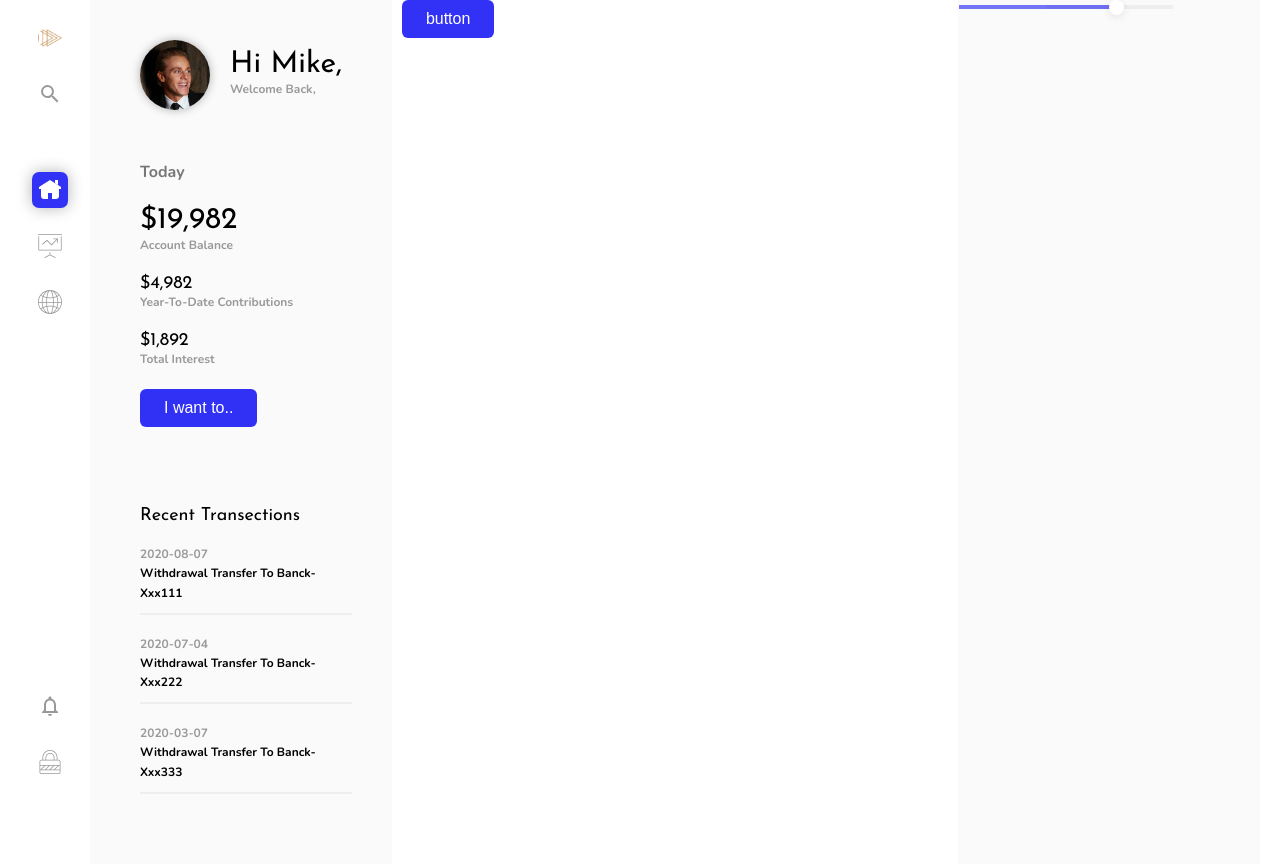
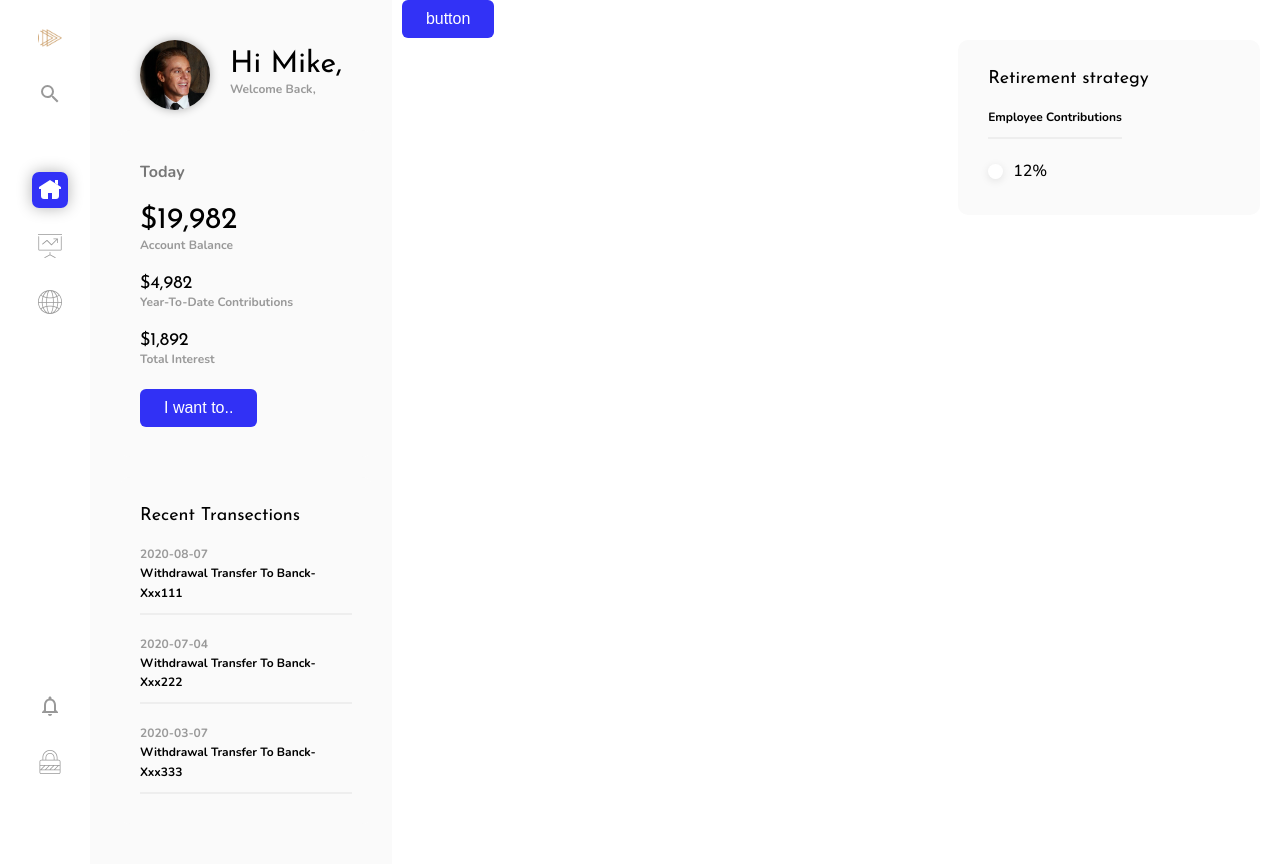
Before and after one commit to Er-Rahul-Tiwari/newDashboard, a PHP site: page / in a window 1280 px wide. Run offline with PHP 8.4, Linux system fonts and the light colour scheme.

Commit message:
--- Auto-Git Commit ---

```diff
--- a/css/style.css
+++ b/css/style.css
@@ -25,7 +25,7 @@
   border-bottom: 2px solid #eee;
   margin-top: 1rem !important; }
 
-.profile__revenue, .profile__transection {
+.profile__revenue, .profile__transection, .sidebar {
   border-radius: 1rem;
   -webkit-border-radius: 1rem;
   -moz-border-radius: 1rem;
@@ -266,5 +266,20 @@ body {
   grid-column: col-start 3/ col-end 5; }
 
 .sidebars {
-  background-color: #fafafa;
   grid-column: col-end 6/ full-end; }
+
+.sidebar {
+  display: grid;
+  grid-row-gap: 2rem;
+  align-items: center;
+  justify-items: start;
+  margin: 4rem 0;
+  padding: 3rem;
+  background-color: red;
+  background-color: #fafafa; }
+  .sidebar__col-2 {
+    display: grid;
+    grid-template-columns: fr 1fr;
+    grid-column-gap: 1rem;
+    align-items: center;
+    grid-auto-flow: column; }
--- a/index.html
+++ b/index.html
@@ -16,7 +16,7 @@
 
 <body class='container'>
 
-
+<!-- Navbar -->
     <div class='navbar'>
         <div class='navbar__top'>
             <div class='navbar__top__itmes'>
@@ -76,7 +76,7 @@
         </div>
     </div>
 
-
+<!-- Profile -->
     <div class='profiles'>
         <div class='profile__story'>
             <img class='profile__img' src='./img/avtar.jpeg'>
@@ -123,11 +123,23 @@
         </div>
     </div>
 
-
+<!-- Main Page -->
     <div class='home'>
         <button class='btn'>button</button>
     </div>
+
+<!-- Right sidebar -->
     <div class='sidebars'>
+        <div class='sidebar'>
+            <h3 class='heading-3'>Retirement strategy</h3>
+
+            <div class='sidebar__employee'>
+                <p class='profile__withdrawal'>employee contributions</p>
+                <div class='border__bottom'></div>
+
+            </div>
+
+            <div class='sidebar__col-2'>
 
                 <div class="bar">
                     <input class="bar-input" type="radio" name="input" id="input_0" />
@@ -137,7 +149,14 @@
                     <span style="width: 50%;"></span>
                     <input class="bar-input" type="radio" name="input" id="input_1" />
                 </div>
+                <div>
+                    <p>12%</p>
                 </div>
+            </div>
+        </div>
+    </div>
+
+
 </body>
 
 </html>
--- a/sass/_sidebar.scss
+++ b/sass/_sidebar.scss
@@ -1,4 +1,23 @@
 .sidebars{
-    background-color: $color-fa;
+    // background-color: $color-fa;
     grid-column: col-end 6/ full-end;
 }
+.sidebar{
+    display: grid;
+    grid-row-gap: 2rem;
+    align-items: center;
+    justify-items: start;
+    margin: 4rem 0;
+    padding: 3rem;
+    background-color: red;
+    @extend %border__radius-1;
+    background-color: $color-fa;
+
+    &__col-2{
+        display: grid;
+        grid-template-columns: fr 1fr;
+        grid-column-gap: 1rem;
+        align-items: center;
+        grid-auto-flow: column;
+    }
+}
```
Lines whose indentation alone changed are shown as unchanged.
